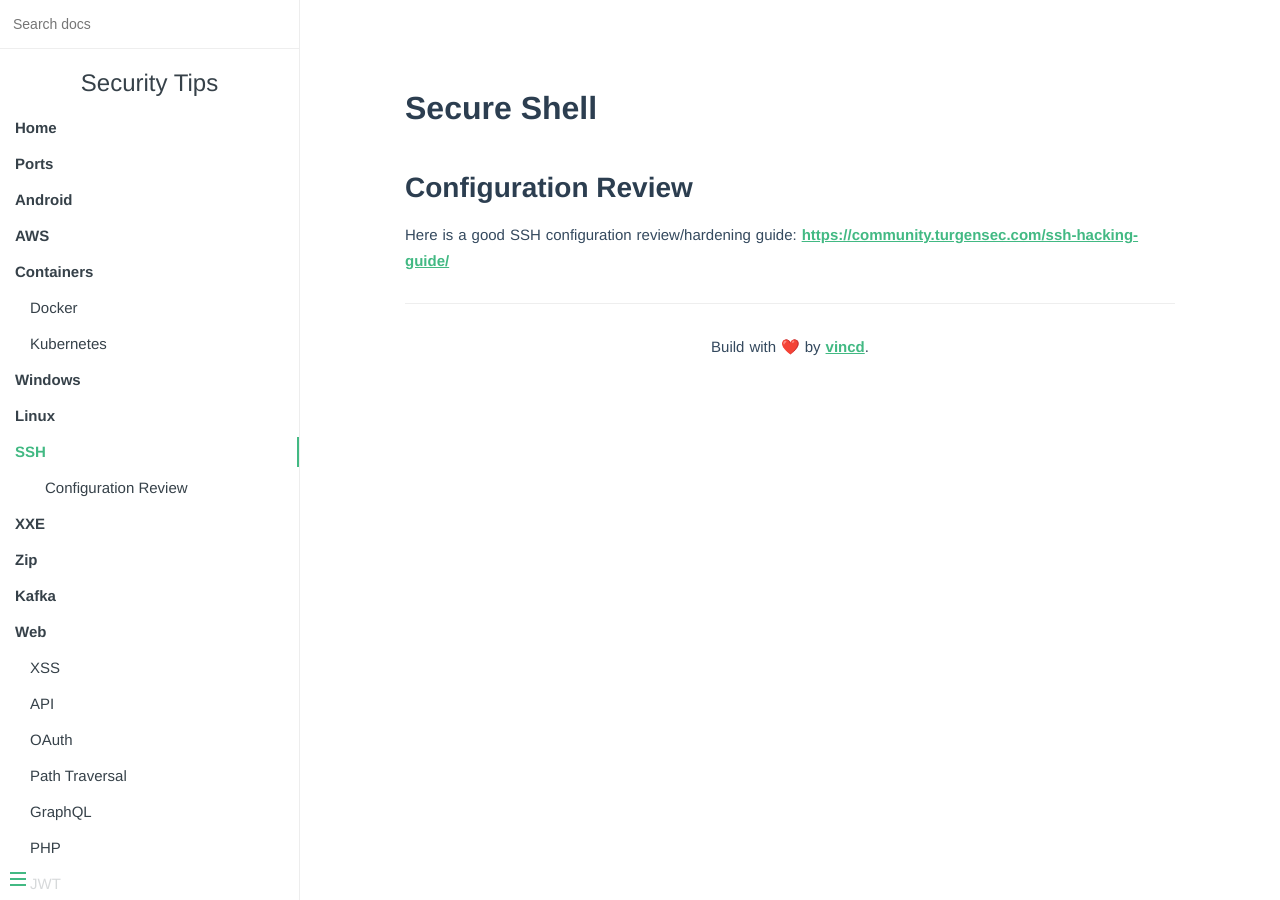
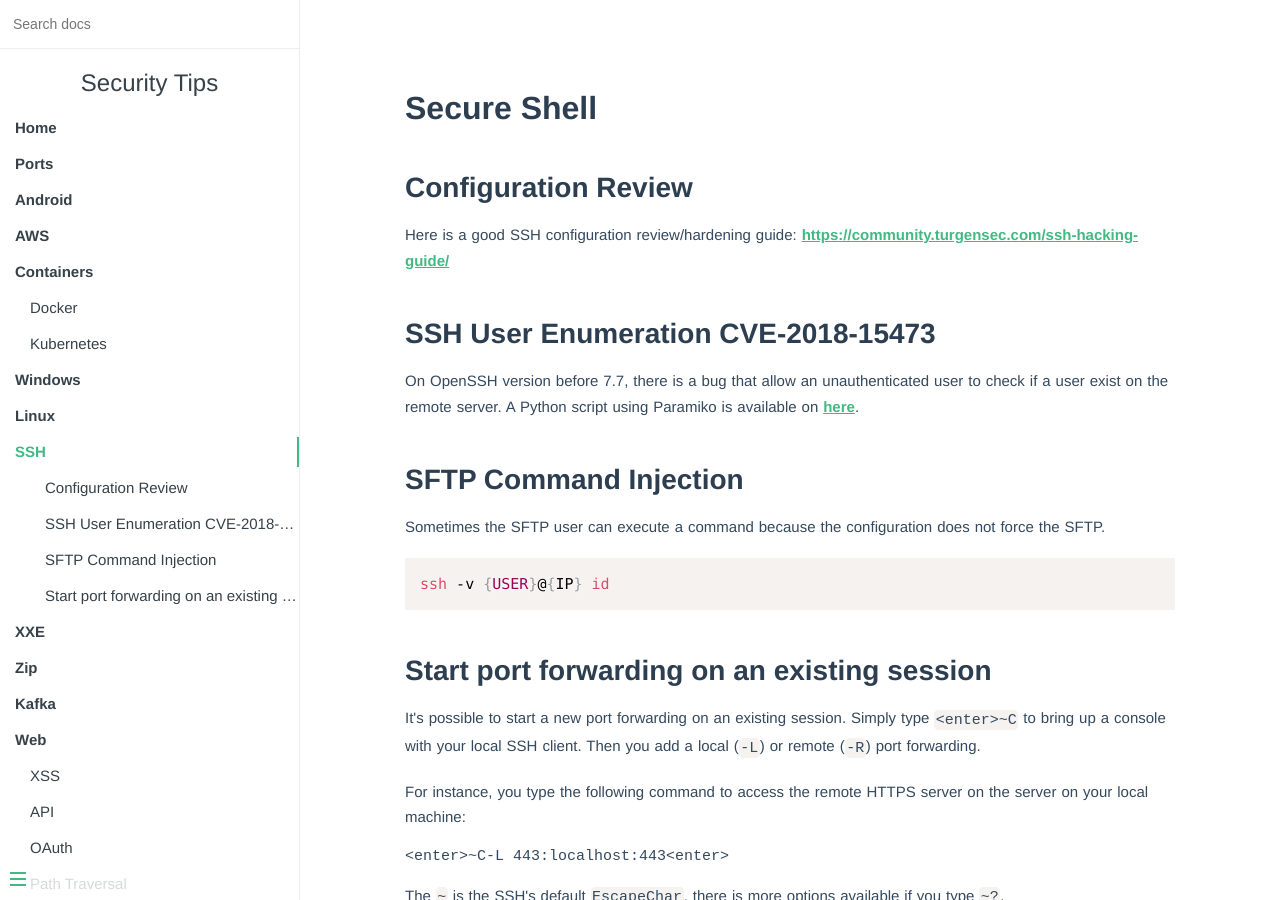
Before and after one commit to vincd/security-tips, an MkDocs documentation site: the page built from docs/ssh.md, in a window 1280 px wide and 900 px high. Built offline with MkDocs 1.6.1, drawn with Linux system fonts in a browser that asks for light colours.

Commit message:
Add tips on SSH

````diff
--- a/docs/ports.md
+++ b/docs/ports.md
@@ -6,6 +6,7 @@ Here is a list of default ports for services and links to the tips:
 
 |  Port |                  Service               |             Vulnerabilities            |
 |:-----:|:--------------------------------------:|:--------------------------------------:|
+|    22 | [SSH](ssh.md)                          |                                        |
 |    21 | [FTP](ftp.md)                          |                                        |
 |  2375 | [Docker](docker.md)                    |                                        |
 |  3268 | LDAP (Global catalog)                  |                                        |
--- a/docs/ssh.md
+++ b/docs/ssh.md
@@ -3,4 +3,38 @@ Secure Shell
 
 
 ## Configuration Review
+
 Here is a good SSH configuration review/hardening guide: [https://community.turgensec.com/ssh-hacking-guide/](https://community.turgensec.com/ssh-hacking-guide/)
+
+
+## SSH User Enumeration CVE-2018-15473
+
+On OpenSSH version before 7.7, there is a bug that allow an unauthenticated user
+to check if a user exist on the remote server. A Python script using Paramiko is
+available on [here](https://www.exploit-db.com/exploits/45939).
+
+
+## SFTP Command Injection
+
+Sometimes the SFTP user can execute a command because the configuration does not
+force the SFTP.
+
+```bash
+ssh -v {USER}@{IP} id
+```
+
+## Start port forwarding on an existing session
+
+It's possible to start a new port forwarding on an existing session. Simply type
+`<enter>~C` to bring up a console with your local SSH client. Then you add a
+local (`-L`) or remote (`-R`) port forwarding.
+
+For instance, you type the following command to access the remote HTTPS server
+on the server on your local machine:
+
+```
+<enter>~C-L 443:localhost:443<enter>
+```
+
+The `~` is the SSH's default `EscapeChar`, there is more options available if
+you type `~?`.
````
